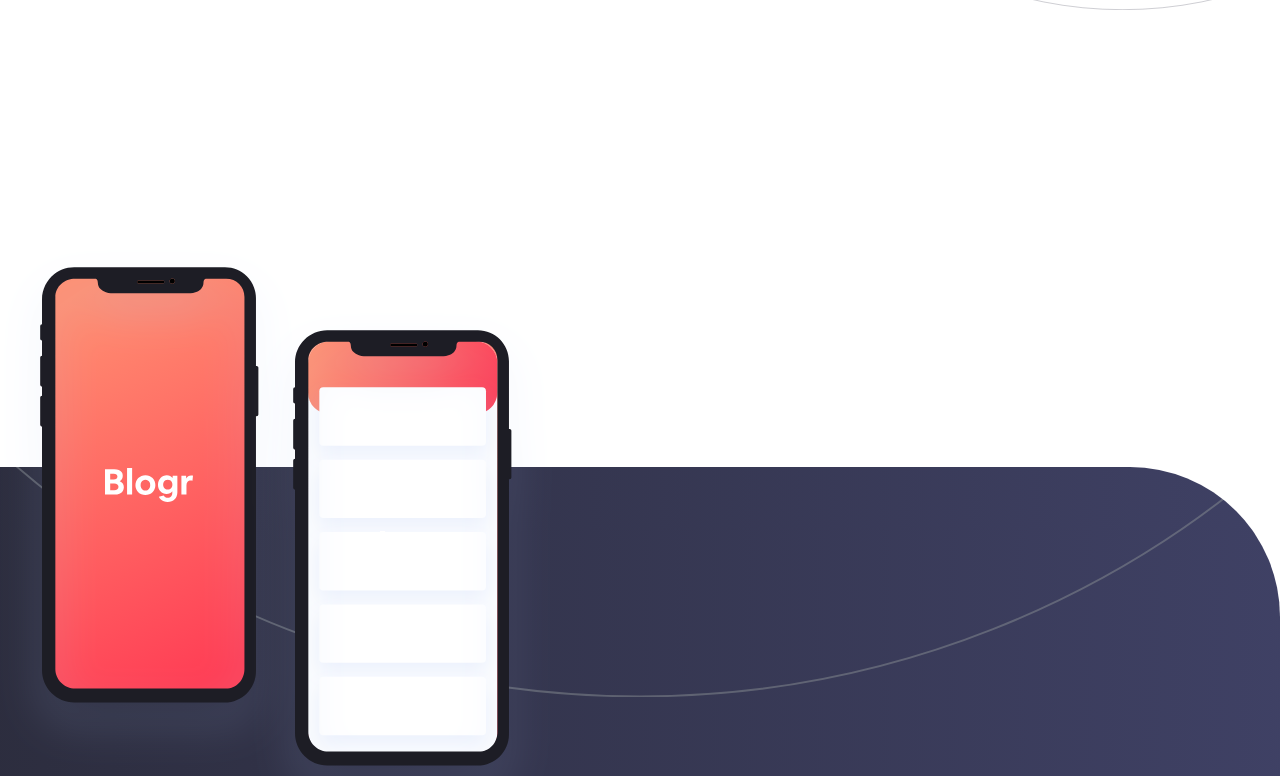
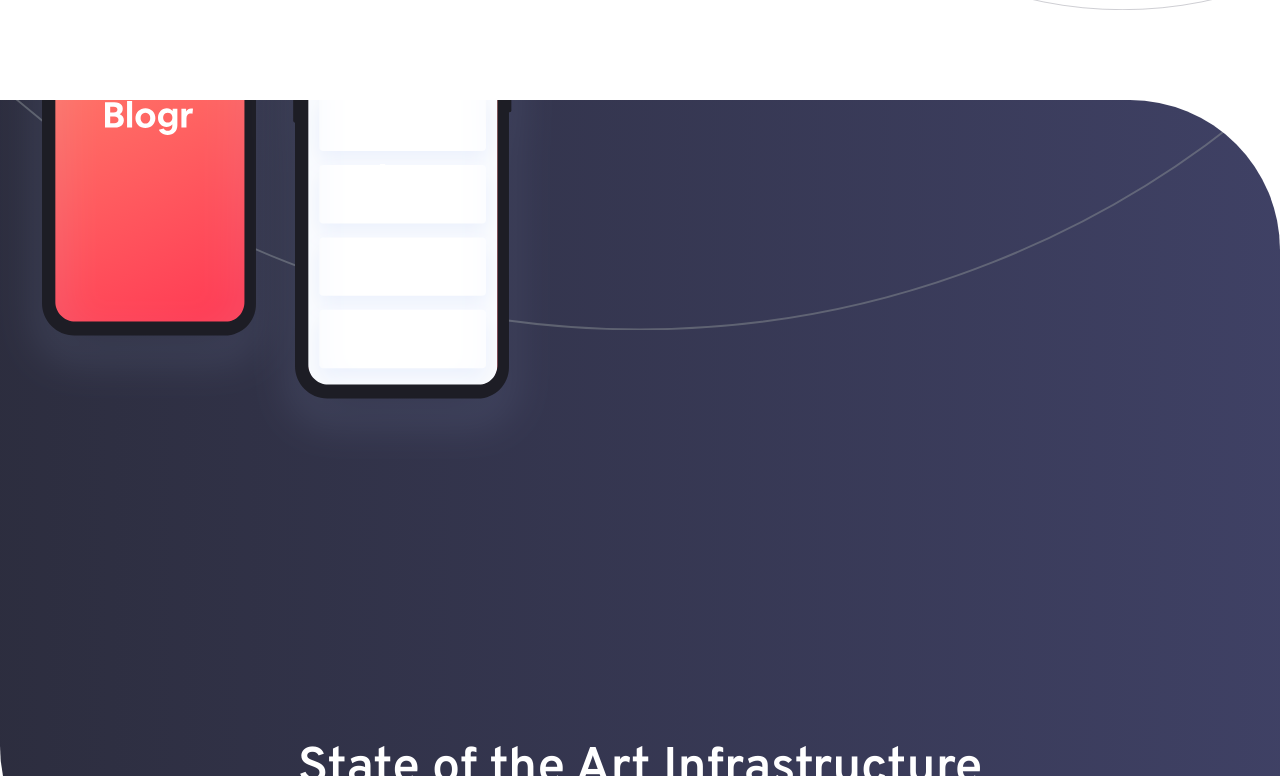
Before and after one commit to RereTooki/Blog-landing-page, a React (Vite) app: page / in a window 1280 px wide. Shown: the part 1504-2280 px from the top of the page. Built offline with nearby package versions, Linux system fonts and the light colour scheme.

Commit message:
Trying to remove the scroll bars

```diff
--- a/src/components/BodyMid.tsx
+++ b/src/components/BodyMid.tsx
@@ -6,7 +6,7 @@ import phones from "../assets/images/illustration-phones.svg";
 const BodyMid = () => {
   return (
     <>
-      <div className="w-screen relative gradient2 font-overpass text-center select-none flex flex-col">
+      <div className=" overflow-hidden relative gradient2 font-overpass text-center select-none flex flex-col">
         <img
           className="tsranslate-y-[-44%] basis-0 absolute top-[-220px]"
           src={phones}
--- a/src/components/Landingpage.tsx
+++ b/src/components/Landingpage.tsx
@@ -11,7 +11,7 @@ const Landingpage = () => {
       <div className="">
         <Header />
         <BodyIntro />
-        <div className=" pt-[367px]">
+        <div className=" spt-[367px]">
           <BodyMid />
         </div>
         {/* <Footer /> */}
```
